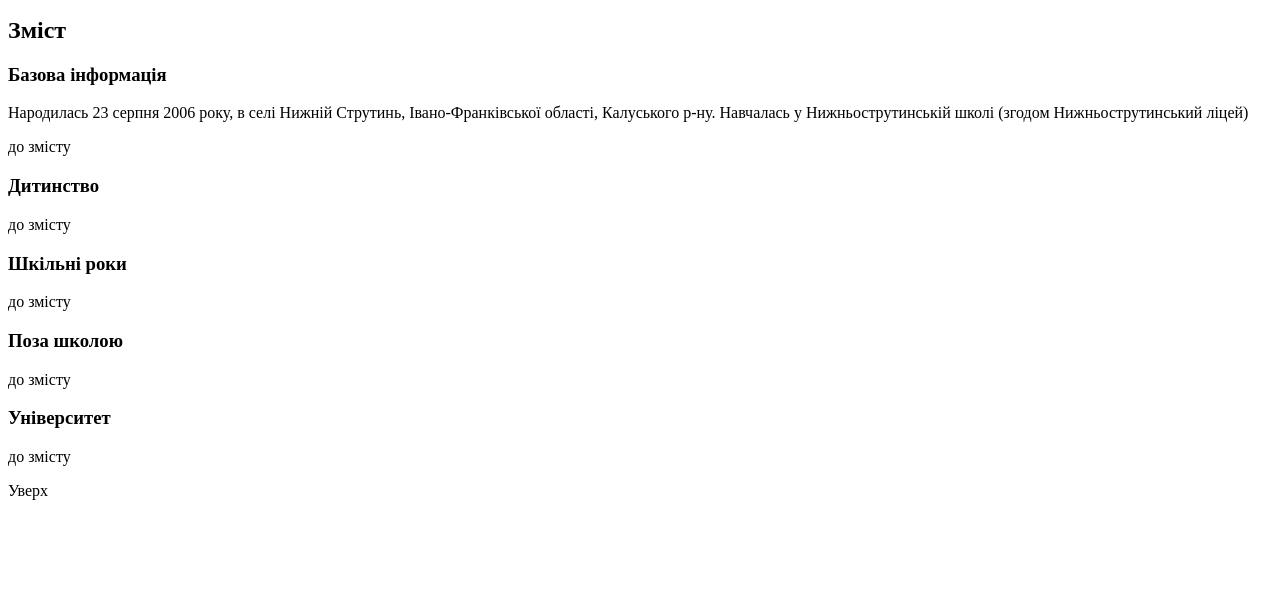
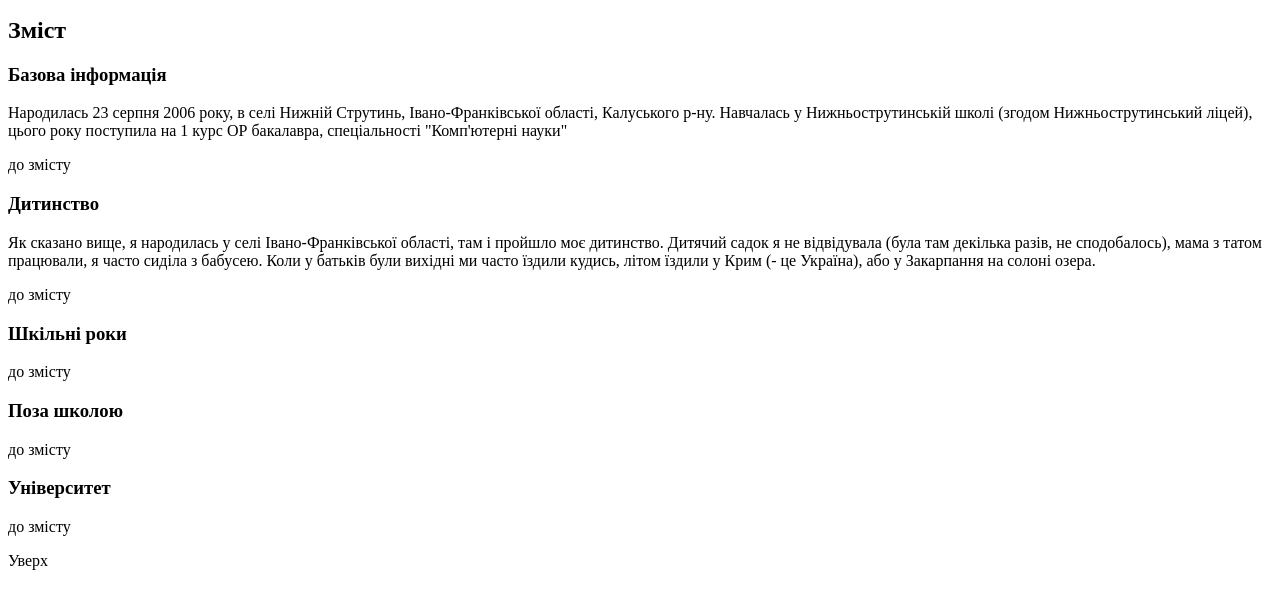
Before and after one commit to leliiaaa/practical, a plain HTML site: page practical/biography.html in a window 1280 px wide. Shown: the part 101-710 px from the top of the page. Drawn offline with Linux system fonts and the light colour scheme.

Commit message:
Практична

```diff
--- a/practical/biography.html
+++ b/practical/biography.html
@@ -6,20 +6,22 @@
 </head>
 <body>
     <h1>Автобіографія Булатової Лілії Андріївни</h1>
-    Назад на головну
+    <p>Назад на головну</p>
 
     <h2>Зміст</h2>
 
 
     <h3>Базова інформація</h3>
     <p>Народилась 23 серпня 2006 року, в селі Нижній Струтинь, Івано-Франківської області, Калуського р-ну.
-        Навчалась у Нижньострутинській школі (згодом Нижньострутинський ліцей)
-    </p>
+        Навчалась у Нижньострутинській школі (згодом Нижньострутинський ліцей), цього року поступила на 1 курс ОР бакалавра,
+        спеціальності "Комп'ютерні науки" </p>
 
     <p>до змісту</p>
 
     <h3>Дитинство</h3>
-    <p></p>
+    <p>Як сказано вище, я народилась у селі Івано-Франківської області, там і пройшло моє дитинство.
+Дитячий садок я не відвідувала (була там декілька разів, не сподобалось), мама з татом працювали, я часто сиділа з бабусею.
+Коли у батьків були вихідні ми часто їздили кудись, літом їздили у Крим (- це Україна), або у Закарпання на солоні озера. </p>
 
     <p>до змісту</p>
 
```
Also changed, not shown: practical/index.html (+1 -0 lines).
